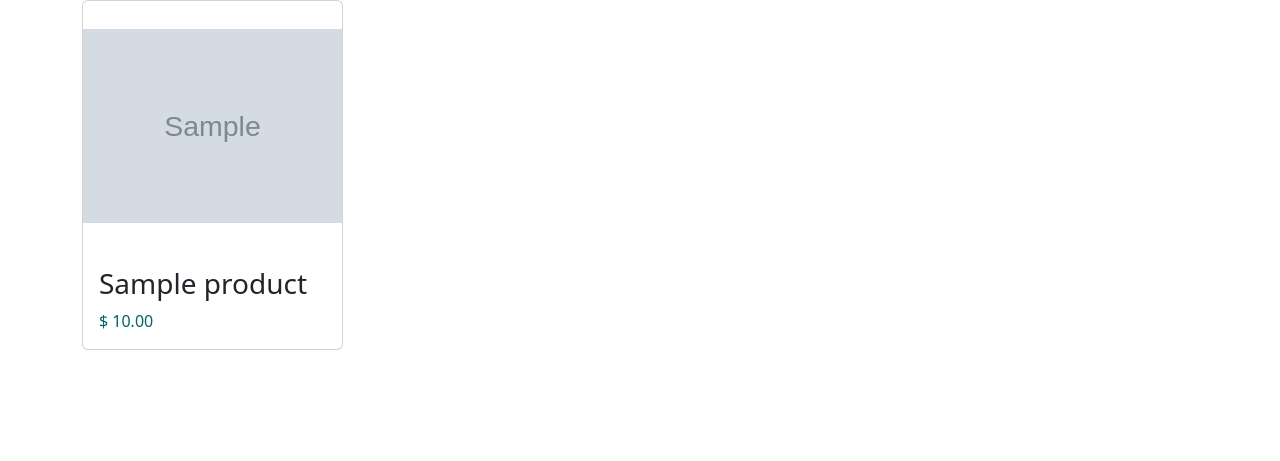
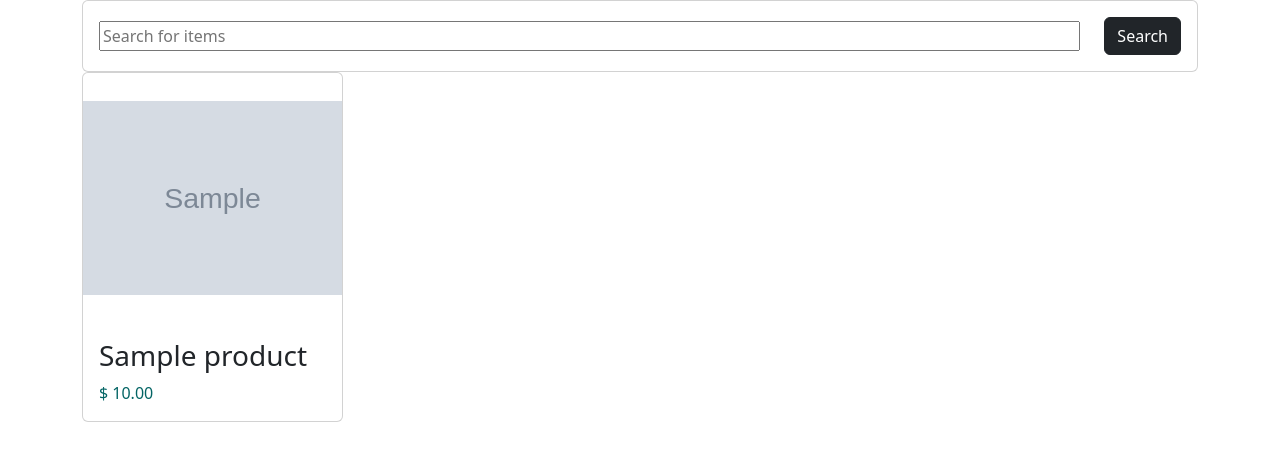
Before and after one commit to stanislavtz/ecommerce, a Django app: page /shop/ in a window 1280 px wide. Shown: the top 461 px of the page. Run offline with Django 5.2, Linux system fonts and the light colour scheme; tables that the repository leaves empty hold one stand-in row (values such as "Sample post"); grey boxes marked "Sample" are stand-in pictures.

Commit message:
Add search bar

```diff
--- /dev/null
+++ b/ecommerce/shop/templates/shop/includes/search-bar.html
@@ -0,0 +1,14 @@
+<div class="row">
+    <div class="col-md-12">
+        <div class="card card-sm">
+            <div class="card-body row no-gutters align-items-center">
+                <div class="col">
+                    <input class="w-100 me-5" type="search" name="item_name" placeholder="Search for items">
+                </div>
+                <div class="col-auto">
+                    <button class="btn btn-dark" type="submit">Search</button>
+                </div>
+            </div>
+        </div>
+    </div>
+</div>
--- a/ecommerce/shop/templates/shop/index.html
+++ b/ecommerce/shop/templates/shop/index.html
@@ -9,6 +9,9 @@
 
 {% block body %}
     <div class="container">
+
+        {% include "shop/includes/search-bar.html" %}
+
         <div class="row">
             {% for product in products %}
                 <div class="col-md-3">
```
